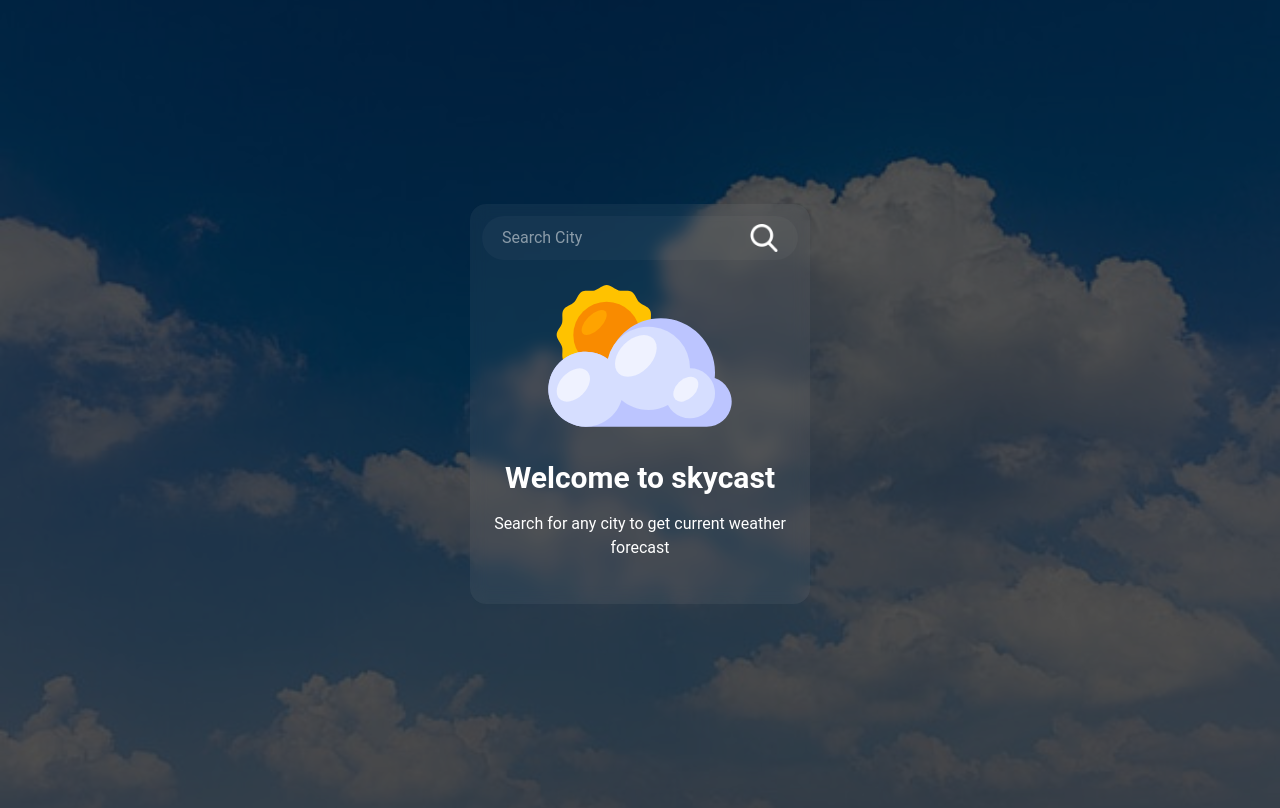
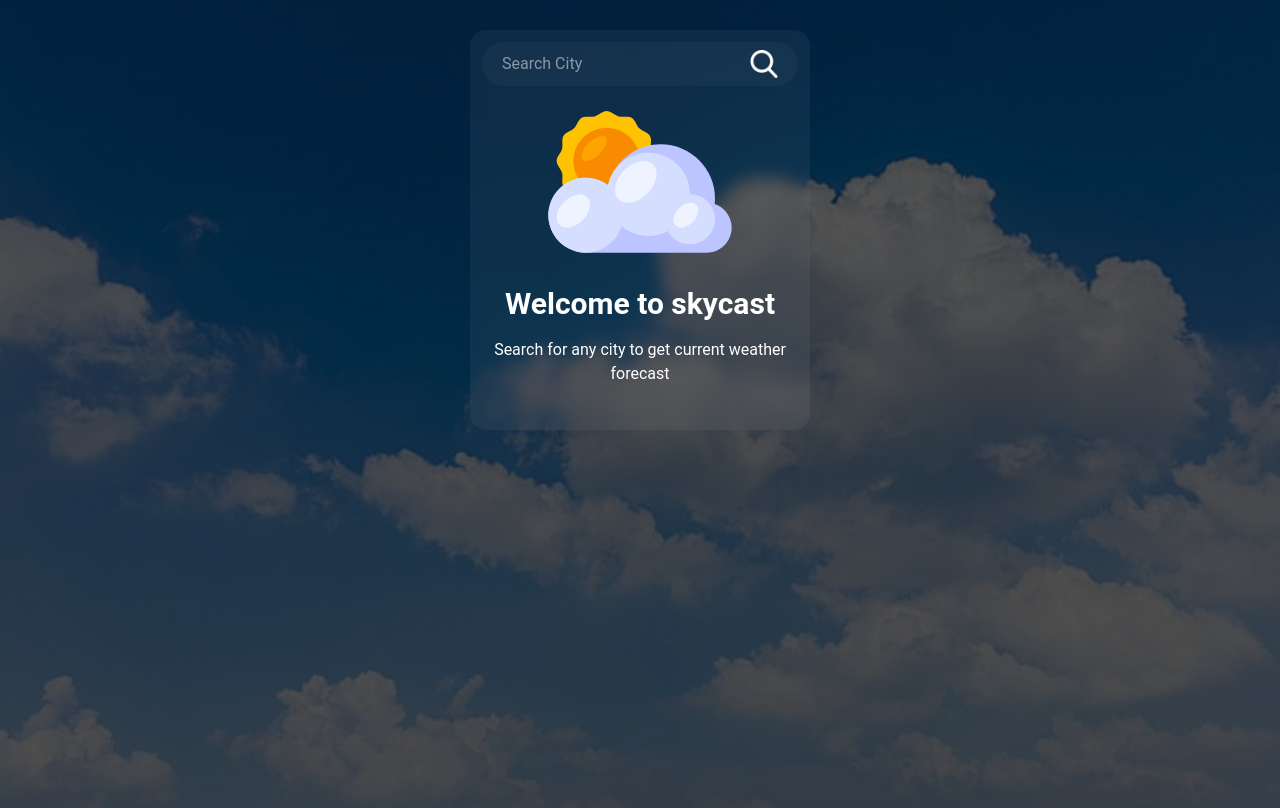
Before and after one commit to AY-Dannex/weather-app, a React (Vite) app: page / in a window 1280 px wide. Built offline with nearby package versions, Linux system fonts and the light colour scheme.

Commit message:
edited the css file

```diff
--- a/src/index.css
+++ b/src/index.css
@@ -13,9 +13,7 @@
     background-size: cover;
     background-color: #292929;
     background-blend-mode: overlay;
-    display: grid;
-    place-items: center;
-    padding: 10px;
+    padding-top: 30px;
 }
 
 .skeleton{
```
